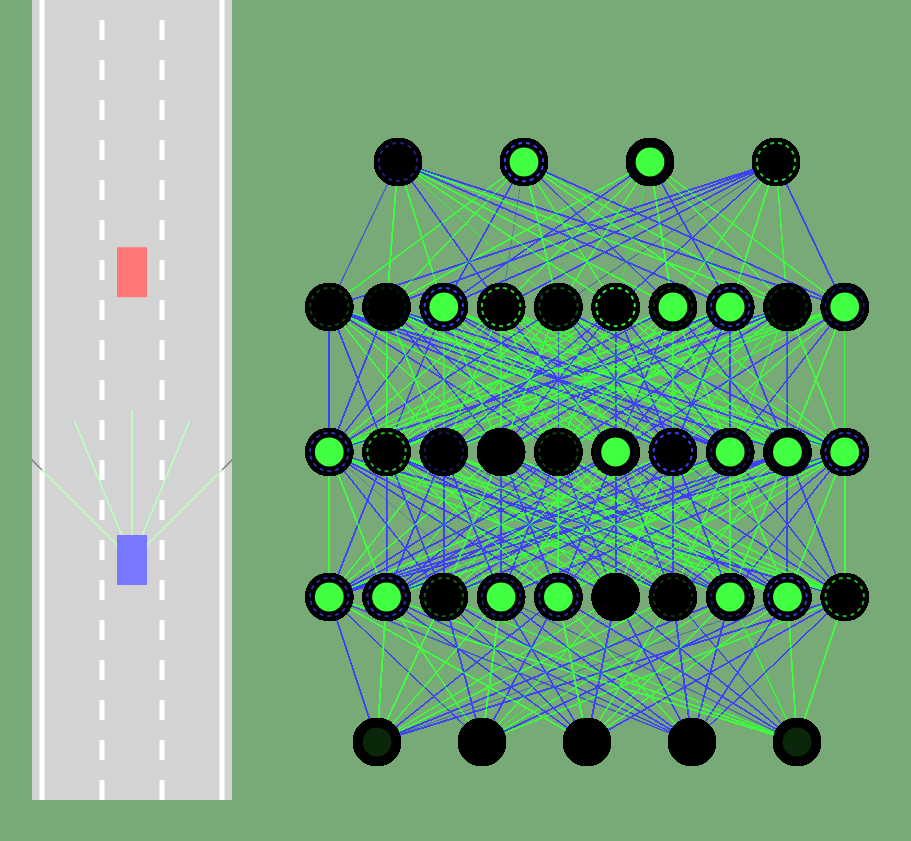
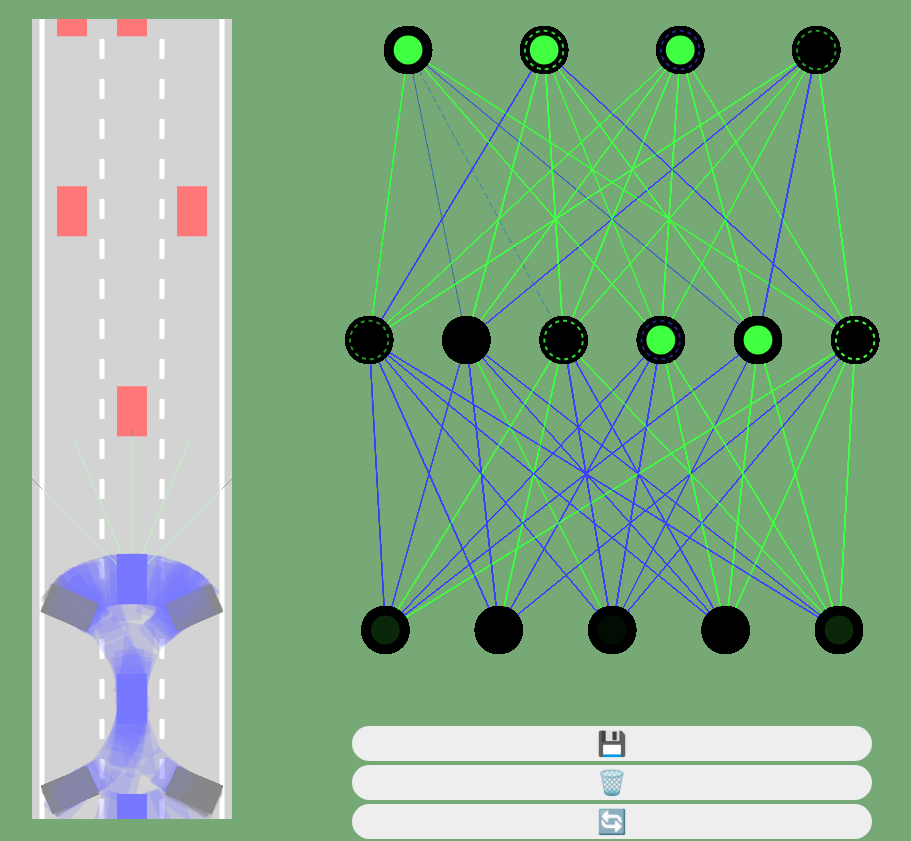
Before and after one commit to selimsahindev/js-self-driving-car, a plain HTML site: page index.html in a window 1280 px wide. Shown: the whole page, without its empty margins (252-1163 px from the left). Before the commit the page ends 804 px from the top, so only its background shows below. Drawn offline with Linux system fonts and the light colour scheme; animation ran at ten frames a second.

Commit message:
mutate function, save and discard option for best network. perfectenschlag.

```diff
--- a/car.js
+++ b/car.js
@@ -18,13 +18,7 @@ class Car {
         if (controlType != 'DUMMY') {
             this.sensor = new Sensor(this);
             // We pass the neuron counts of the input layer, a hidden layer, and the output layer.
-            this.brain = new NeuralNetwork([
-                this.sensor.rayCount,
-                10,
-                10,
-                10,
-                4,
-            ]);
+            this.brain = new NeuralNetwork([this.sensor.rayCount, 6, 4]);
         }
         this.controls = new Controls(controlType);
     }
@@ -134,9 +128,9 @@ class Car {
         this.y -= Math.cos(this.angle) * this.speed;
     }
 
-    draw(ctx) {
+    draw(ctx, drawSensor = false) {
         // Draw the sensor
-        if (this.sensor && !car.damaged) {
+        if (drawSensor && this.sensor && !this.damaged) {
             this.sensor.draw(ctx);
         }
 
--- a/index.html
+++ b/index.html
@@ -9,6 +9,11 @@
     </div>
     <div id="networkCanvasContainer">
         <canvas id="networkCanvas"></canvas>
+        <div id="verticalButtons">
+            <button onclick="save()">💾</button>
+            <button onclick="discard()">🗑️</button>
+            <button onclick="restart()">🔄</button>
+        </div>
     </div>
     <script src="visualizer.js"></script>
     <script src="neural-network.js"></script>
--- a/main.js
+++ b/main.js
@@ -1,3 +1,8 @@
+const BEST_NETWORK_DATA = 'best_network_data';
+const DUMMY_CAR_COLOR = '#FF7777';
+const MUTATION_FACTOR = 0.1;
+const NUMBER_OF_CARS = 1000;
+
 const carCanvas = document.getElementById('carCanvas');
 carCanvas.width = 200;
 const networkCanvas = document.getElementById('networkCanvas');
@@ -8,12 +13,55 @@ const carCtx = carCanvas.getContext('2d');
 const networkCtx = networkCanvas.getContext('2d');
 
 const road = new Road(carCanvas.width / 2, carCanvas.width * 0.9);
-const car = new Car(road.getLaneCenter(1), 100, 30, 50, '#7777FF', 'AI');
+
+// Spawn AI cars
+const cars = generateCars(NUMBER_OF_CARS);
+
+// Initially assign the first car to the bestCar variable, read the best network data and overwrite car brain.
+let bestCar = cars[0];
+if (localStorage.getItem(BEST_NETWORK_DATA)) {
+    for (let i = 0; i < cars.length; i++) {
+        cars[i].brain = JSON.parse(localStorage.getItem(BEST_NETWORK_DATA));
+        if (i != 0) {
+            NeuralNetwork.mutate(cars[i].brain, MUTATION_FACTOR);
+        }
+    }
+}
+
 const traffic = [
-    new Car(road.getLaneCenter(1), -100, 30, 50, '#FF7777', 'DUMMY', 2),
+    new Car(road.getLaneCenter(1), -100, 30, 50, DUMMY_CAR_COLOR, 'DUMMY', 2),
+    new Car(road.getLaneCenter(0), -300, 30, 50, DUMMY_CAR_COLOR, 'DUMMY', 2),
+    new Car(road.getLaneCenter(2), -300, 30, 50, DUMMY_CAR_COLOR, 'DUMMY', 2),
+    new Car(road.getLaneCenter(0), -500, 30, 50, DUMMY_CAR_COLOR, 'DUMMY', 2),
+    new Car(road.getLaneCenter(1), -500, 30, 50, DUMMY_CAR_COLOR, 'DUMMY', 2),
+    new Car(road.getLaneCenter(1), -700, 30, 50, DUMMY_CAR_COLOR, 'DUMMY', 2),
+    new Car(road.getLaneCenter(2), -700, 30, 50, DUMMY_CAR_COLOR, 'DUMMY', 2),
 ];
 
 animate();
+
+// Save best network data
+function save() {
+    localStorage.setItem(BEST_NETWORK_DATA, JSON.stringify(bestCar.brain));
+}
+
+// Discard best network data
+function discard() {
+    localStorage.removeItem(BEST_NETWORK_DATA);
+}
+
+// Restart simulation
+function restart() {
+    location.reload();
+}
+
+function generateCars(N) {
+    const cars = [];
+    for (let i = 0; i < N; i++) {
+        cars.push(new Car(road.getLaneCenter(1), 100, 30, 50, '#7777FF', 'AI'));
+    }
+    return cars;
+}
 
 function animate(time) {
     // Update other cars in the traffic
@@ -21,24 +69,39 @@ function animate(time) {
         traffic[i].update(road.borders, []);
     }
 
-    car.update(road.borders, traffic);
+    for (let i = 0; i < cars.length; i++) {
+        cars[i].update(road.borders, traffic);
+    }
+
+    // find the best car that goes the most distance.
+    const bestCar = cars.find((c) => c.y == Math.min(...cars.map((c) => c.y)));
 
     // This resizes the canvas and also clears on every update.
     carCanvas.height = window.innerHeight;
 
     carCtx.save();
-    carCtx.translate(0, -car.y + carCanvas.height * 0.7);
+    carCtx.translate(0, -bestCar.y + carCanvas.height * 0.7);
 
     road.draw(carCtx);
+
+    // Draw cars in traffic.
     for (let i = 0; i < traffic.length; i++) {
         traffic[i].draw(carCtx);
     }
-    car.draw(carCtx);
+
+    // Draw AI cars.
+    carCtx.globalAlpha = 0.2;
+    for (let i = 0; i < cars.length; i++) {
+        cars[i].draw(carCtx);
+    }
+    // We draw best car again after resetting globalAlpha to 1.0 to make it fully visible.
+    carCtx.globalAlpha = 1.0;
+    bestCar.draw(carCtx, true);
 
     carCtx.restore();
 
-    networkCtx.lineDashOffset = -time / 50;
+    networkCtx.lineDashOffset = -time / 150;
 
-    Visualizer.drawNetwork(networkCtx, car.brain);
+    Visualizer.drawNetwork(networkCtx, bestCar.brain);
     requestAnimationFrame(animate);
 }
--- a/neural-network.js
+++ b/neural-network.js
@@ -14,6 +14,27 @@ class NeuralNetwork {
             outputs = Level.feedForward(outputs, network.levels[i]);
         }
         return outputs;
+    }
+
+    static mutate(network, amount = 1) {
+        network.levels.forEach((level) => {
+            for (let i = 0; i < level.biases.length; i++) {
+                level.biases[i] = lerp(
+                    level.biases[i],
+                    Math.random() * 2 - 1,
+                    amount
+                );
+            }
+            for (let i = 0; i < level.weights.length; i++) {
+                for (let j = 0; j < level.weights[i].length; j++) {
+                    level.weights[i][j] = lerp(
+                        level.weights[i][j],
+                        Math.random() * 2 - 1,
+                        amount
+                    );
+                }
+            }
+        });
     }
 }
 
--- a/sensor.js
+++ b/sensor.js
@@ -106,7 +106,7 @@ class Sensor {
                 end = this.readings[i];
             }
 
-            ctx.lineWidth = 1.75;
+            ctx.lineWidth = 0.75;
 
             // Draw the line up to the end point.
             ctx.beginPath();
--- a/style.css
+++ b/style.css
@@ -1,7 +1,30 @@
 body {
     margin: 0;
-    background: #77AA77;
+    background: #77A977;
     overflow: hidden;
+    display: flex;
+    justify-content: center;
+    align-items: center;
+}
+
+button {
+    height: 35px;
+    width: 520px;
+    font-size: x-large;
+    border: none;
+    border-radius: 36px;
+    padding: 5px, 5px, 7px, 5px;
+    margin: 2px;
+    cursor: pointer;
+    background: #EEEEEE;
+}
+
+button:hover {
+    opacity: 0.9;
+}
+
+button:active {
+    opacity: 0.5;
 }
 
 #carCanvasContainer {
@@ -17,8 +40,14 @@ body {
 
 #networkCanvasContainer {
     text-align: center;
-    padding-top: 112px;
     margin-right: 5%;
     width: 55%;
     float: right;
 }
+
+#verticalButtons {
+    margin-top: 40px;
+    display: flex;
+    flex-direction: column;
+    align-items: center;
+}
--- a/visualizer.js
+++ b/visualizer.js
@@ -99,7 +99,7 @@ class Visualizer {
     }
 
     static #getNodeX(nodes, index, left, right) {
-        return ((index + 1) * right) / (nodes.length + 1);
+        return ((index + 1) * right * 1.08) / (nodes.length + 1);
 
         // return lerp(
         //     left,
```
